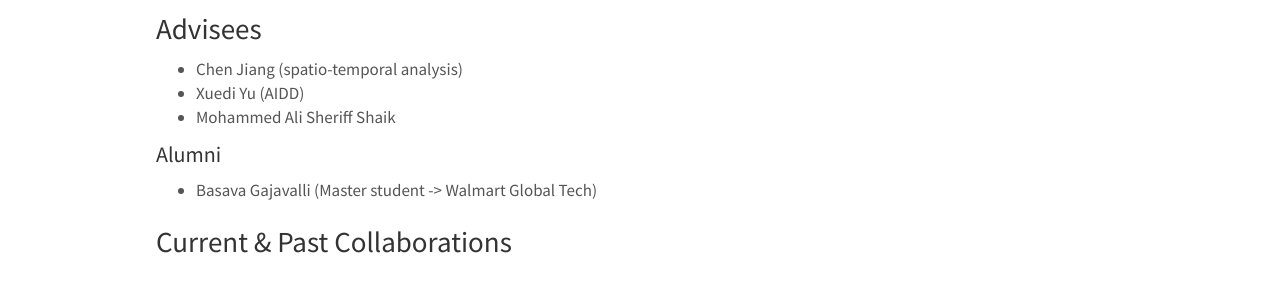
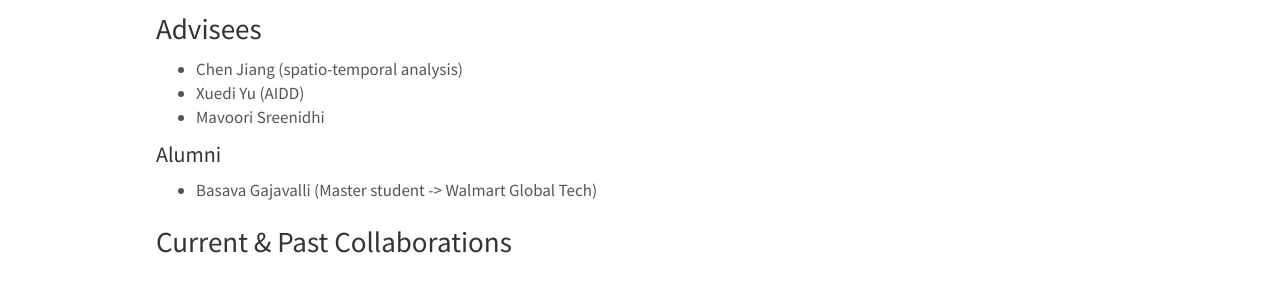
Before and after one commit to WENLU-W/WENLU-W.github.io, a Jekyll site: the page built from docs/_pages/team.md, in a window 1280 px wide and 1257 px high. Shown: the part 832-1116 px from the top of the window. Built offline with Jekyll 4.4.1, drawn with Linux system fonts in a browser that asks for light colours; nearby versions of some CDN libraries.

Commit message:
Update team.md

```diff
--- a/docs/_pages/team.md
+++ b/docs/_pages/team.md
@@ -49,7 +49,7 @@ permalink: /ailab/
 
 - Chen Jiang (spatio-temporal analysis)
 - Xuedi Yu (AIDD)
-- Mohammed Ali Sheriff Shaik
+- Mavoori Sreenidhi
 
 #### Alumni
 - Basava Gajavalli (Master student -> Walmart Global Tech)
```
